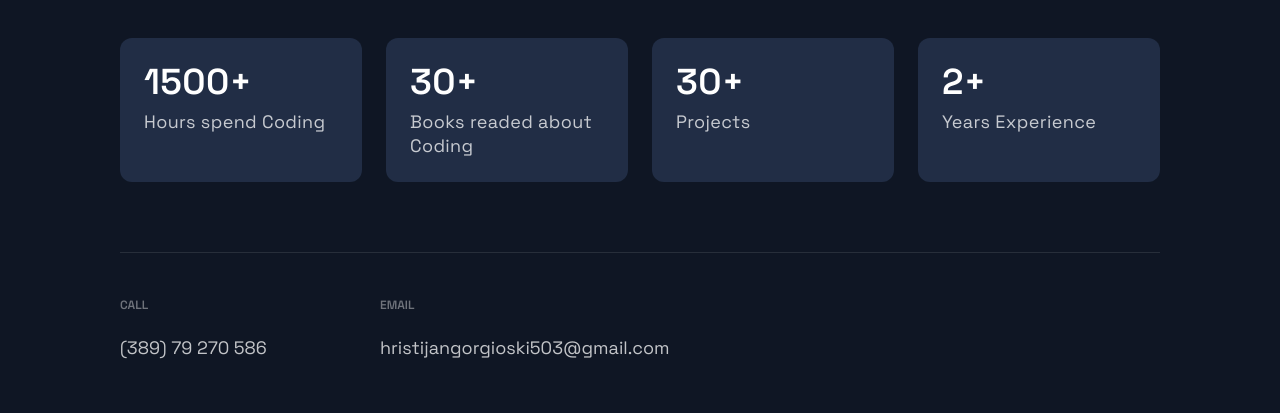
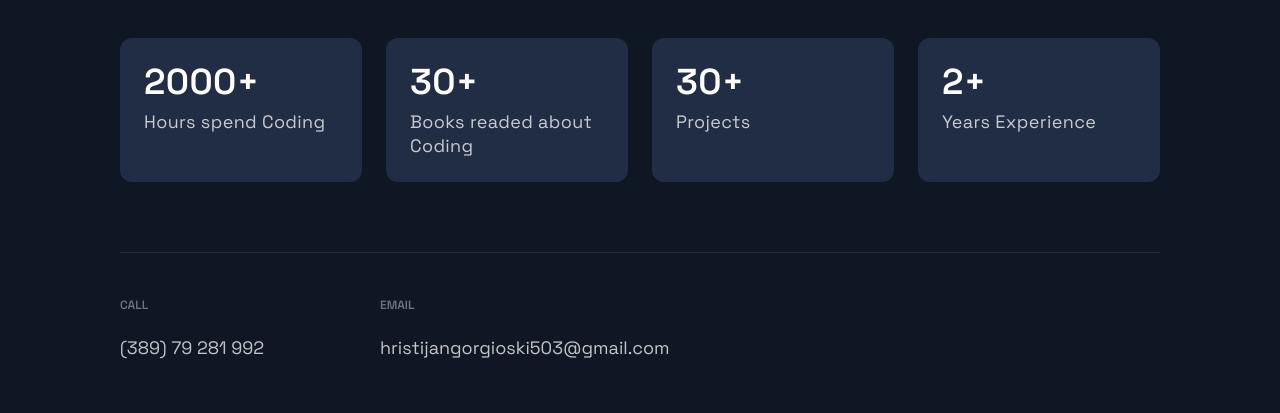
Before and after one commit to HristijanGjorgjioski/DevFolio, a Next.js app: page / in a window 1280 px wide. Shown: the part 3589-4002 px from the top of the page. Built offline with nearby package versions, Linux system fonts and the light colour scheme.

Commit message:
Updating some infos about me

```diff
--- a/src/components/Acomplishments/Acomplishments.js
+++ b/src/components/Acomplishments/Acomplishments.js
@@ -4,7 +4,7 @@ import { Section, SectionDivider, SectionTitle } from '../../styles/GlobalCompon
 import { Box, Boxes, BoxNum, BoxText } from './AcomplishmentsStyles';
 
 const data = [
-  { number: 1500, text: 'Hours spend Coding'},
+  { number: 2000, text: 'Hours spend Coding'},
   { number: 30, text: 'Books readed about Coding', },
   { number: 30, text: 'Projects', },
   { number: 2, text: 'Years Experience', }
--- a/src/components/Footer/Footer.js
+++ b/src/components/Footer/Footer.js
@@ -10,7 +10,7 @@ const Footer = () => {
       <LinkList>
         <LinkColumn>
           <LinkTitle>Call</LinkTitle>
-          <LinkItem href="tel: (389) 79 270 586">(389) 79 270 586</LinkItem>
+          <LinkItem href="tel: (389) 79 270 586">(389) 79 281 992</LinkItem>
         </LinkColumn>
         <LinkColumn>
           <LinkTitle>Email</LinkTitle>
```
Also changed, not shown: src/constants/constants.js (line endings or trailing spaces).
